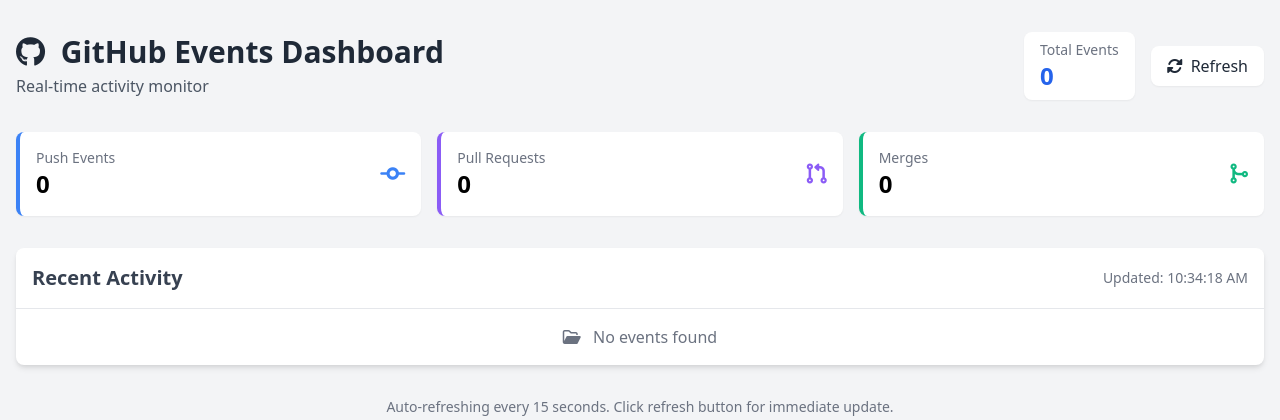
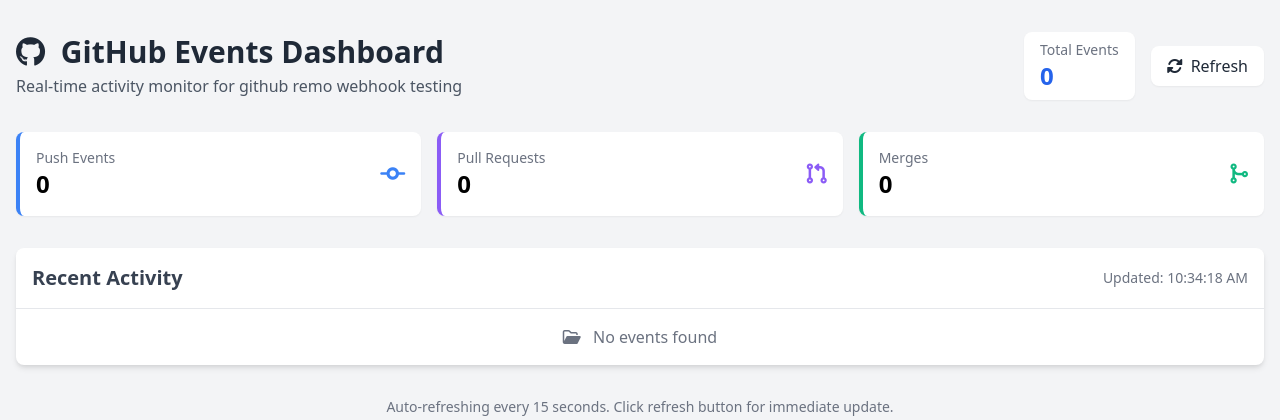
Before and after one commit to arit98/gh-webhook-repo, a Flask app: page / in a window 1280 px wide. Shown: the top 420 px of the page. Run offline with Flask 3, Linux system fonts and the light colour scheme; data that the repository does not hold is empty.

Commit message:
new message

```diff
--- a/templates/index.html
+++ b/templates/index.html
@@ -33,7 +33,7 @@
                 <h1 class="text-3xl font-bold text-gray-800">
                     <i class="fab fa-github mr-2"></i> GitHub Events Dashboard
                 </h1>
-                <p class="text-gray-600 mt-1">Real-time activity monitor</p>
+                <p class="text-gray-600 mt-1">Real-time activity monitor for github remo webhook testing</p>
             </div>
             <div class="flex items-center gap-4">
                 <div class="bg-white px-4 py-2 rounded-lg shadow-sm">
```
